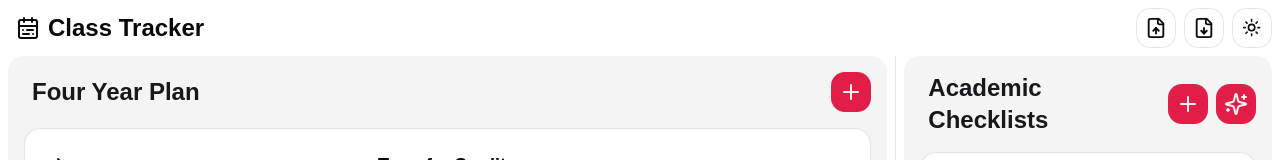
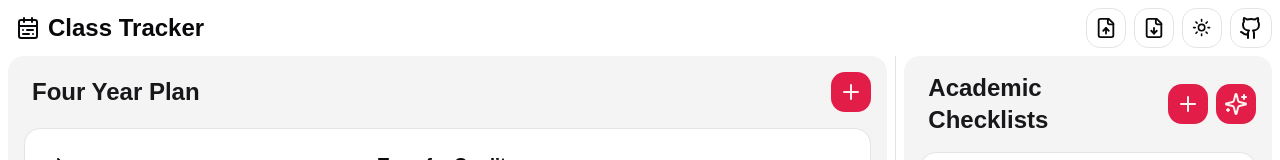
Before and after one commit to dtsivkovski/class-tracker, a Next.js app: page / in a window 1280 px wide. Shown: the top 160 px of the page. Built offline with nearby package versions, Linux system fonts and the light colour scheme.

Commit message:
added github link

```diff
--- a/app/page.tsx
+++ b/app/page.tsx
@@ -1,12 +1,14 @@
 "use client"
 
 import { ModeToggle } from "@/components/modetoggle";
-import { CalendarRange } from "lucide-react";
+import { CalendarRange, Github } from "lucide-react";
 import ClassesTaken from "./_components/_classestaken/classestaken";
 import { ResizableHandle, ResizablePanel, ResizablePanelGroup } from "@/components/ui/resizable";
 import Checklists from "./_components/_checklists/checklists";
 import ExportData from "./_components/_data/exportdata";
 import ImportData from "./_components/_data/importdata";
+import { Tooltip, TooltipContent, TooltipProvider, TooltipTrigger } from "@/components/ui/tooltip";
+import { Button } from "@/components/ui/button";
 
 
 export default function Home() {
@@ -18,6 +20,10 @@ export default function Home() {
   //   setEmbedToggled(!embedToggled);
   // }
 
+  const handleGithubClick = () => {
+    window.open("https://github.com/dtsivkovski/class-tracker", '_blank');
+  };
+
   return (
     <>
       <div className="flex flex-col items-center justify-center md:h-screen h-full bg-background pb-2">
@@ -28,16 +34,16 @@ export default function Home() {
           <ExportData />
           <ImportData />
           <ModeToggle />
-          {/* <TooltipProvider>
+          <TooltipProvider>
           <Tooltip>
             <TooltipTrigger asChild>
-            <Button variant="outline" className="text-foreground px-2" onClick={handleEmbedToggle}><PanelRight size={22} /></Button>
+            <Button variant="outline" className="text-foreground px-2" onClick={handleGithubClick}><Github /></Button>
             </TooltipTrigger>
             <TooltipContent>
-              <p>Toggle third panel</p>
+              <p>GitHub</p>
             </TooltipContent>
           </Tooltip>
-          </TooltipProvider> */}
+          </TooltipProvider>
         </div>
       </div>
       <div className="hidden md:flex h-full w-full">
```
